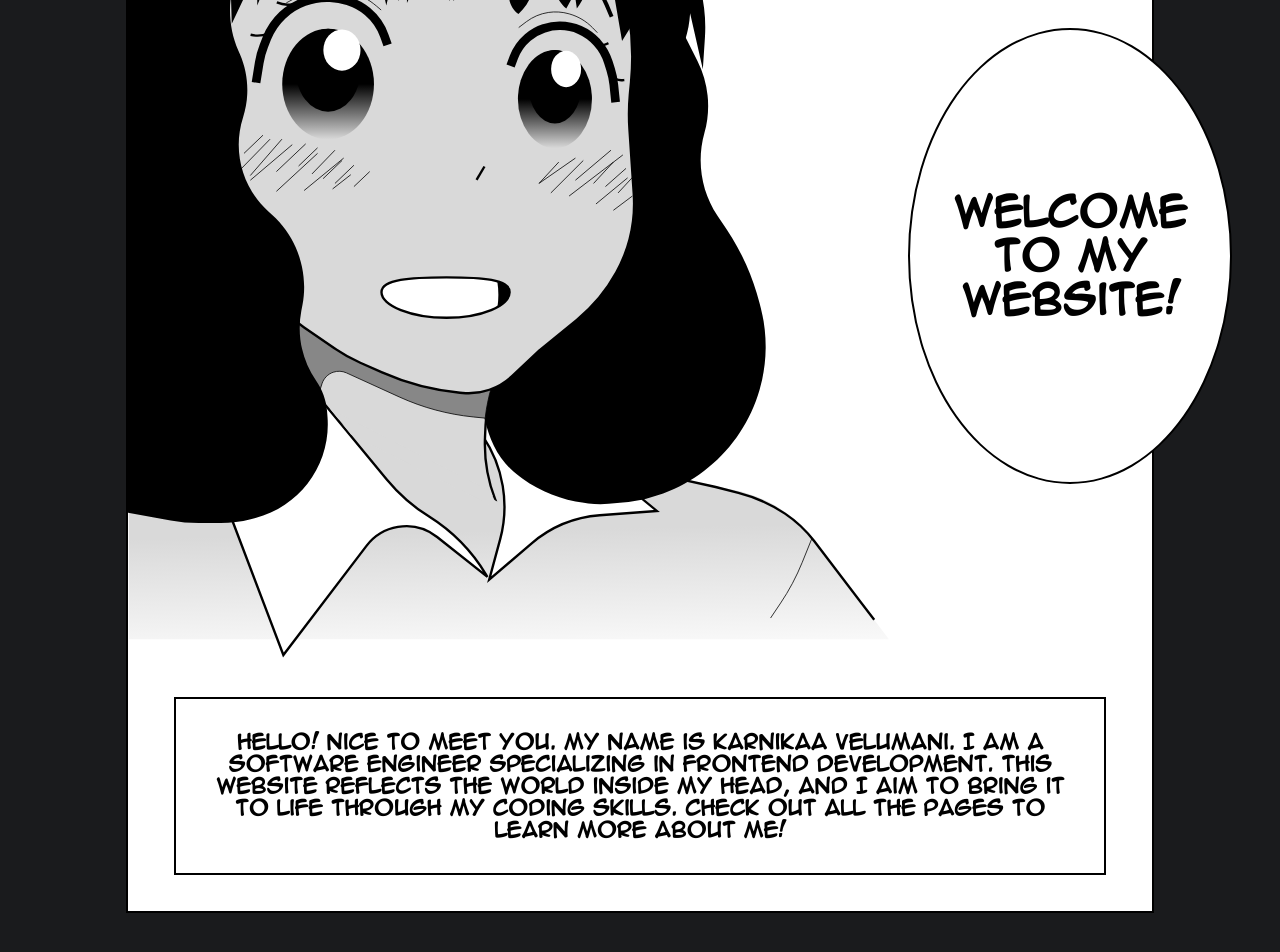
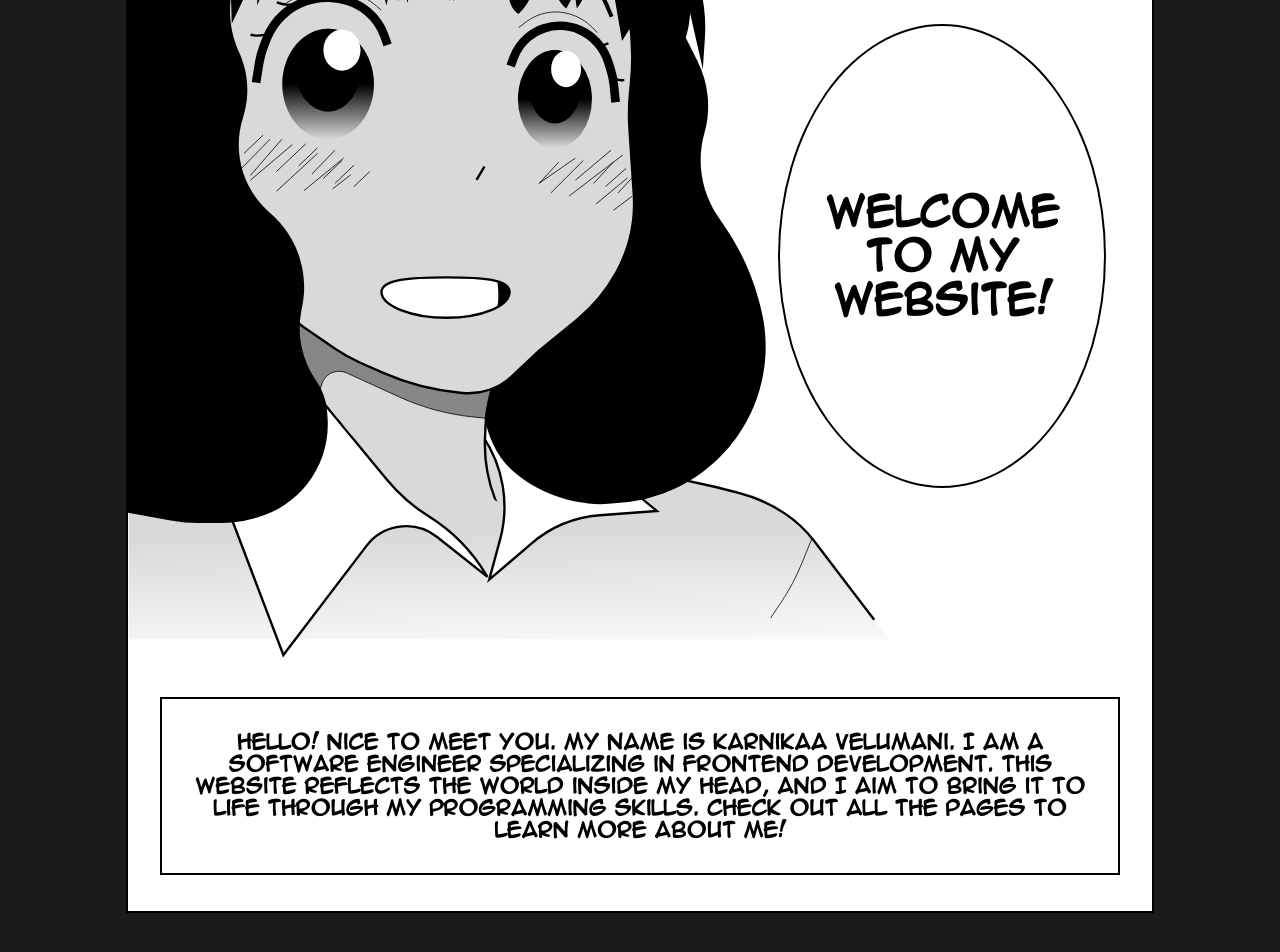
Before and after one commit to karnikaavelumani/portfolio, a SvelteKit app: page / in a window 1280 px wide. Shown: the part 160-1112 px from the top of the page. Built offline with nearby package versions, Linux system fonts and the light colour scheme.

Commit message:
WIP Hero component complete

```diff
--- a/src/routes/hero.svelte
+++ b/src/routes/hero.svelte
@@ -12,7 +12,7 @@
 			<p class="hero__bio__description">
 				Hello! Nice to meet you. My name is Karnikaa Velumani. I am a software engineer specializing
 				in frontend development. This website reflects the world inside my head, and I aim to bring
-				it to life through my coding skills. Check out all the pages to learn more about me!
+				it to life through my programming skills. Check out all the pages to learn more about me!
 			</p>
 		</div>
 	</div>
@@ -62,16 +62,15 @@
 		position: absolute;
 		font-size: 15px;
 		z-index: 10;
-		right: 1rem;
-		padding: 2rem;
-		margin-right: 1rem;
+		padding: 15% 2%;
+		right: 5vw;
 	}
 
 	.hero__bio {
 		display: flex;
 		justify-content: center;
 		align-items: center;
-		margin: 1em 2em;
+		margin: 1em 1em;
 		background: white;
 	}
 
@@ -81,8 +80,16 @@
 		font-size: 10px;
 		font-weight: 600;
 		max-width: 90%;
-		padding: 2em 2em;
+		padding: 1.5em 1.5em;
 		border: 2px solid #000;
+	}
+
+	@media screen and (min-width: 500px) {
+		.hero__title__description {
+			font-size: 20px;
+			padding: 15% 5%;
+			right: 10vw;
+		}
 	}
 
 	@media screen and (min-width: 768px) {
@@ -92,8 +99,8 @@
 
 		.hero__title__description {
 			font-size: 35px;
-			padding: 8rem 3rem;
-			right: 2rem;
+			padding: 15% 5%;
+			right: 5%;
 		}
 
 		.hero__bio__description {
@@ -112,8 +119,9 @@
 
 		.hero__title__description {
 			font-size: 40px;
-			padding: 10rem 5rem;
-			right: 2rem;
+			padding: 100% 50%;
+			right: 100%;
+			position: relative;
 		}
 
 		.hero__bio__description {
```
Also changed, not shown: 1 other file (tests, documents, lock files or other folders).
